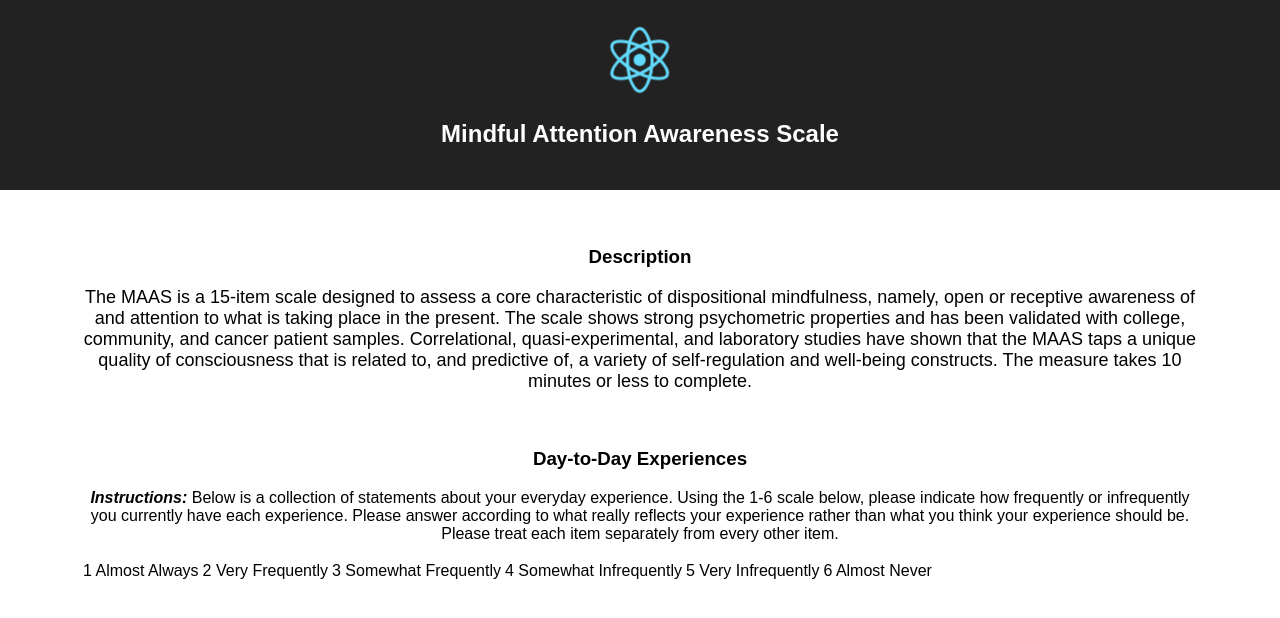
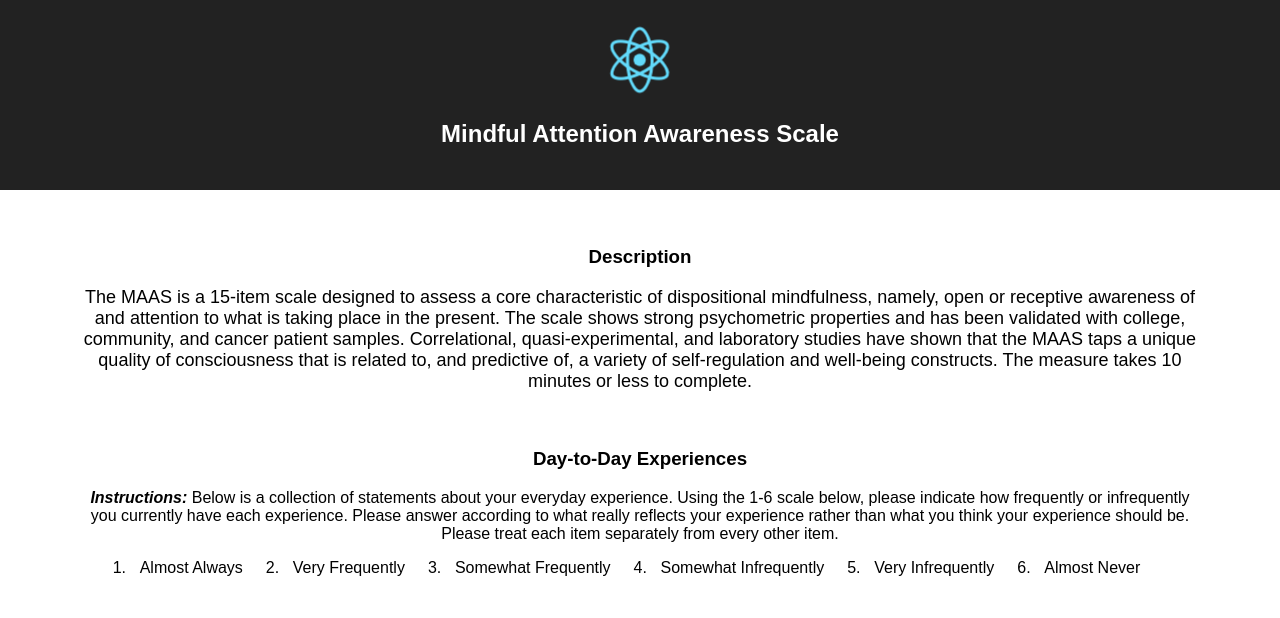
Before and after one commit to hikurangi/maas-survey, a React (Create React App) app: page / in a window 1280 px wide. Shown: the top 618 px of the page. Built offline with nearby package versions, Linux system fonts and the light colour scheme.

Commit message:
change table to ordered list

```diff
--- a/src/App.js
+++ b/src/App.js
@@ -20,16 +20,14 @@ class App extends Component {
           <p>
             <strong><em>Instructions:</em></strong> Below is a collection of statements about your everyday experience. Using the 1-6 scale below, please indicate how frequently or infrequently you currently have each experience. Please answer according to what really reflects your experience rather than what you think your experience should be. Please treat each item separately from every other item.
           </p>
-          <table className="scale-table">
-            <tr>
-              <td>1 Almost Always</td>
-              <td>2 Very Frequently</td>
-              <td>3 Somewhat Frequently</td>
-              <td>4 Somewhat Infrequently</td>
-              <td>5 Very Infrequently</td>
-              <td>6 Almost Never</td>
-            </tr>
-          </table>
+          <ol className="scale-list">
+            <li>Almost Always</li>
+            <li>Very Frequently</li>
+            <li>Somewhat Frequently</li>
+            <li>Somewhat Infrequently</li>
+            <li>Very Infrequently</li>
+            <li>Almost Never</li>
+          </ol>
           <Survey/>
         </section>
       </div>
```
